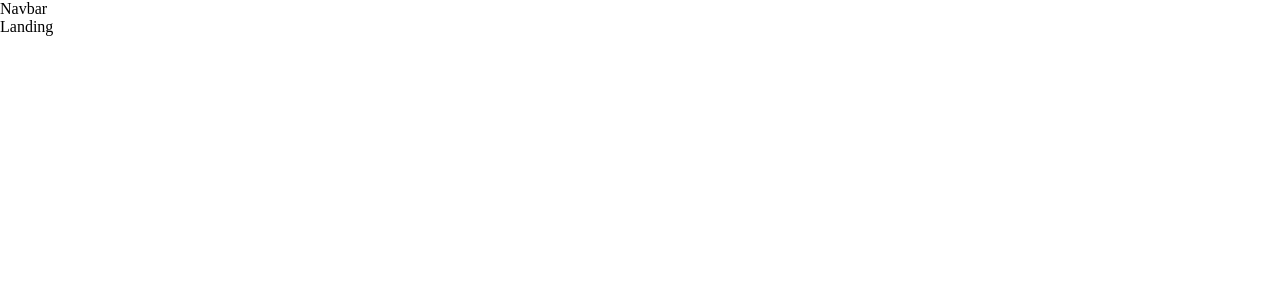
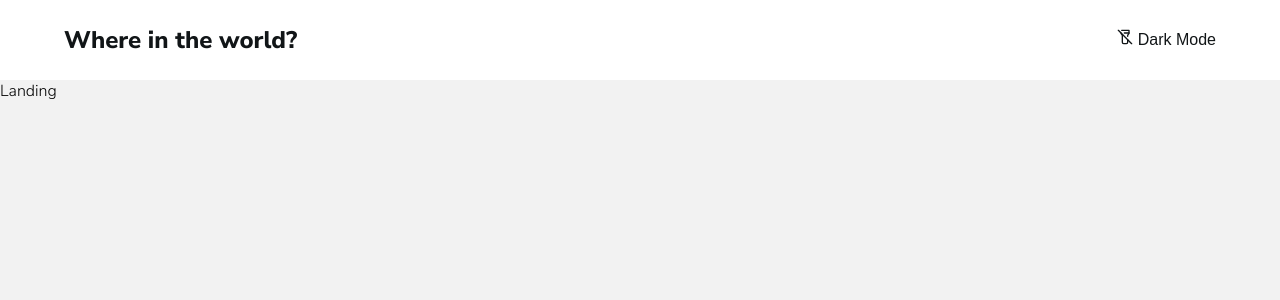
Before and after one commit to pashka1837/countriesApp_TS_refactor, a React (Vite) app: page / in a window 1280 px wide. Shown: the top 300 px of the page. Built offline with nearby package versions, Linux system fonts and the light colour scheme.

Commit message:
Navbar added

```diff
--- /dev/null
+++ b/src/components/CardList/CardList.jsx
@@ -0,0 +1,5 @@
+export default function CardList() {
+  return (
+    <div>CardList</div>
+  )
+}
--- a/src/components/Navbar/Navbar.css
+++ b/src/components/Navbar/Navbar.css
@@ -0,0 +1,25 @@
+nav {
+  width: 100%;
+  height: 10dvh;
+  padding: 0 5%;
+  position: absolute;
+  top: 0;
+  left: 0;
+  display: grid;
+  align-items: center;
+  justify-content: space-between;
+  grid-template-columns: auto auto;
+  background-color: var(--BG-cards);
+  color: var(--text-color);
+}
+.logo {
+  font-size: 1.5em;
+}
+
+.switch-theme-btn {
+  background-color: transparent;
+  border: none;
+  cursor: pointer;
+  color: var(--text-color);
+  font-size: 1em;
+}
--- a/src/components/Navbar/Navbar.jsx
+++ b/src/components/Navbar/Navbar.jsx
@@ -1,7 +1,23 @@
+import { useContext } from 'react';
 import  './Navbar.css';
+// import { BsMoonFill, BsFillSunFill } from 'react-icons/bs';
+import { LuFlashlightOff, LuFlashlight } from 'react-icons/lu';
+import { ThemeContext } from '../../context/GlobalContext';
+LuFlashlightOff
+export default function Navbar() {
+  const {changeAppTheme, isDarkTheme} = useContext(ThemeContext)
+  return (
+    <nav>
+      <h3 className='logo'>Where in the world?</h3>
+      <div className='switch-theme-container'>
+        <button onClick={changeAppTheme} className='switch-theme-btn' type="button">
+          {!isDarkTheme
+          ? <><LuFlashlightOff className='moon-icon'/> <span>Dark Mode</span></>
+          :<><LuFlashlight className='moon-icon'/> <span>Light Mode</span></>
+          }
+        </button>
+      </div>
 
-export default function Navbar() {
-  return (
-    <div>Navbar</div>
+    </nav>
   )
 }
--- a/src/context/GlobalContext.jsx
+++ b/src/context/GlobalContext.jsx
@@ -25,7 +25,7 @@ export default function GlobalContext({children}) {
     }
 
   return (
-    <ThemeContext.Provider value={{changeAppTheme}}>
+    <ThemeContext.Provider value={{changeAppTheme, isDarkTheme}}>
         {children}
     </ThemeContext.Provider >
   )
--- a/src/index.css
+++ b/src/index.css
@@ -1,7 +1,10 @@
+@import url("https://fonts.googleapis.com/css2?family=Nunito+Sans:opsz,wght@6..12,300;6..12,600;6..12,800&display=swap");
+
 :root {
   margin: 0;
   padding: 0;
   box-sizing: border-box;
+  position: relative;
 }
 * {
   margin: 0;
@@ -10,5 +13,31 @@
 }
 
 .dark {
-  background-color: red;
 }
+
+body {
+  --BG-body: #f2f2f2;
+  --BG-cards: #ffffff;
+  --text-color: #111517;
+  font-family: "Nunito Sans", sans-serif;
+  font-size: 1rem;
+  background-color: var(--BG-body);
+}
+
+body.dark {
+  --BG-body: #202c36;
+  --BG-cards: #2b3844;
+  --text-color: #ffffff;
+}
+
+@media screen and (max-width: 600px) {
+  body {
+    font-size: 0.75rem;
+  }
+}
+
+@media screen and (max-width: 380px) {
+  body {
+    font-size: 0.58rem;
+  }
+}
--- a/src/main.jsx
+++ b/src/main.jsx
@@ -8,10 +8,11 @@ import GlobalContext from './context/GlobalContext.jsx'
 
 
 ReactDOM.createRoot(document.getElementById('root')).render(
-  // <React.StrictMode>
+  <React.StrictMode>
     <GlobalContext>
        <App/>
     </GlobalContext>
+    </React.StrictMode>
   ,
 )
 
--- a/src/pages/HomeLayout/HomeLayout.jsx
+++ b/src/pages/HomeLayout/HomeLayout.jsx
@@ -1,14 +1,13 @@
-import { useContext } from 'react'
+
 import { Outlet } from 'react-router-dom'
-import { ThemeContext } from '../../context/GlobalContext'
 import Navbar from '../../components/Navbar/Navbar'
 
 export default function HomeLayout() {
-    const {changeAppTheme} = useContext(ThemeContext)
+
   return (
     <>
     <Navbar />
-    <Outlet/>
+    <Outlet />
     </>
   )
 }
--- a/src/pages/Landing/Landing.jsx
+++ b/src/pages/Landing/Landing.jsx
@@ -2,6 +2,6 @@ import './Landing.css';
 
 export default function Landing() {
   return (
-    <div>Landing</div>
+    <div style={{marginTop: '10dvh'}}>Landing</div>
   )
 }
```
Also changed, not shown: src/components/CardList/CardList.css (added).
